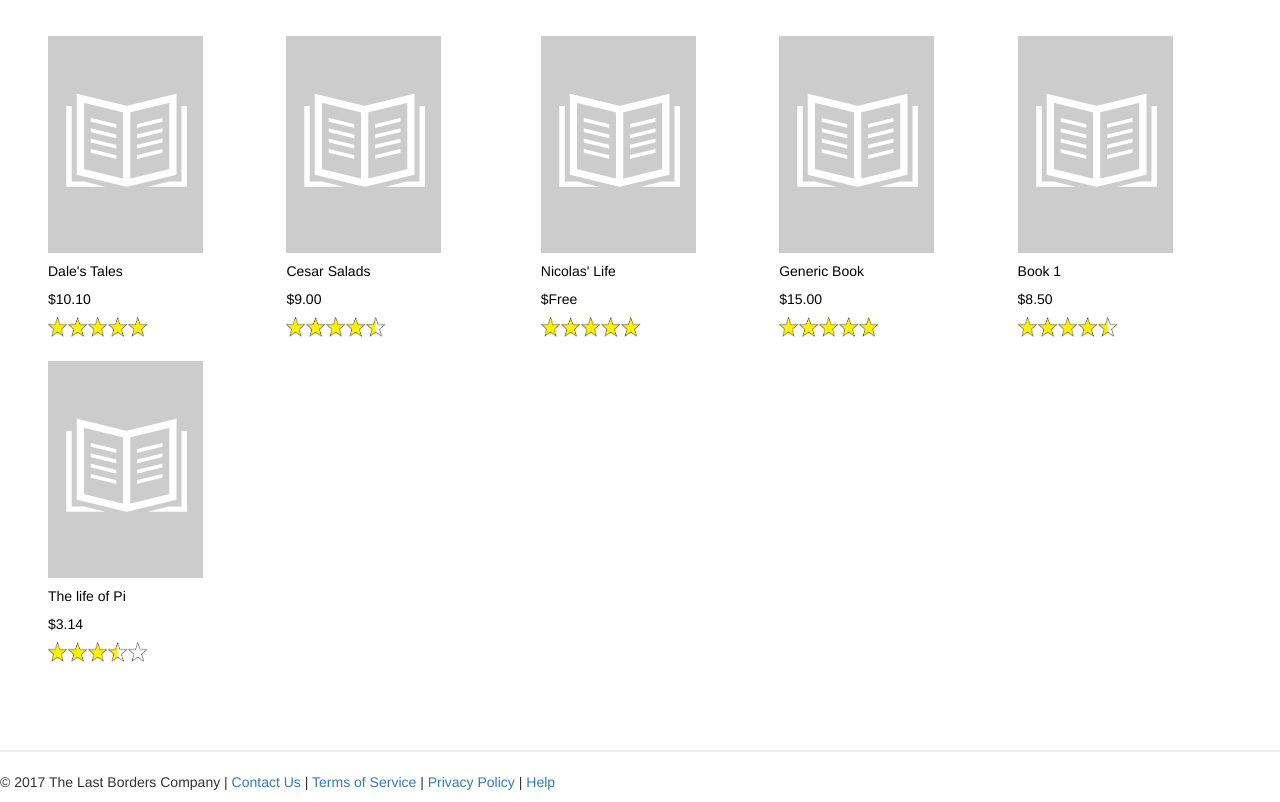
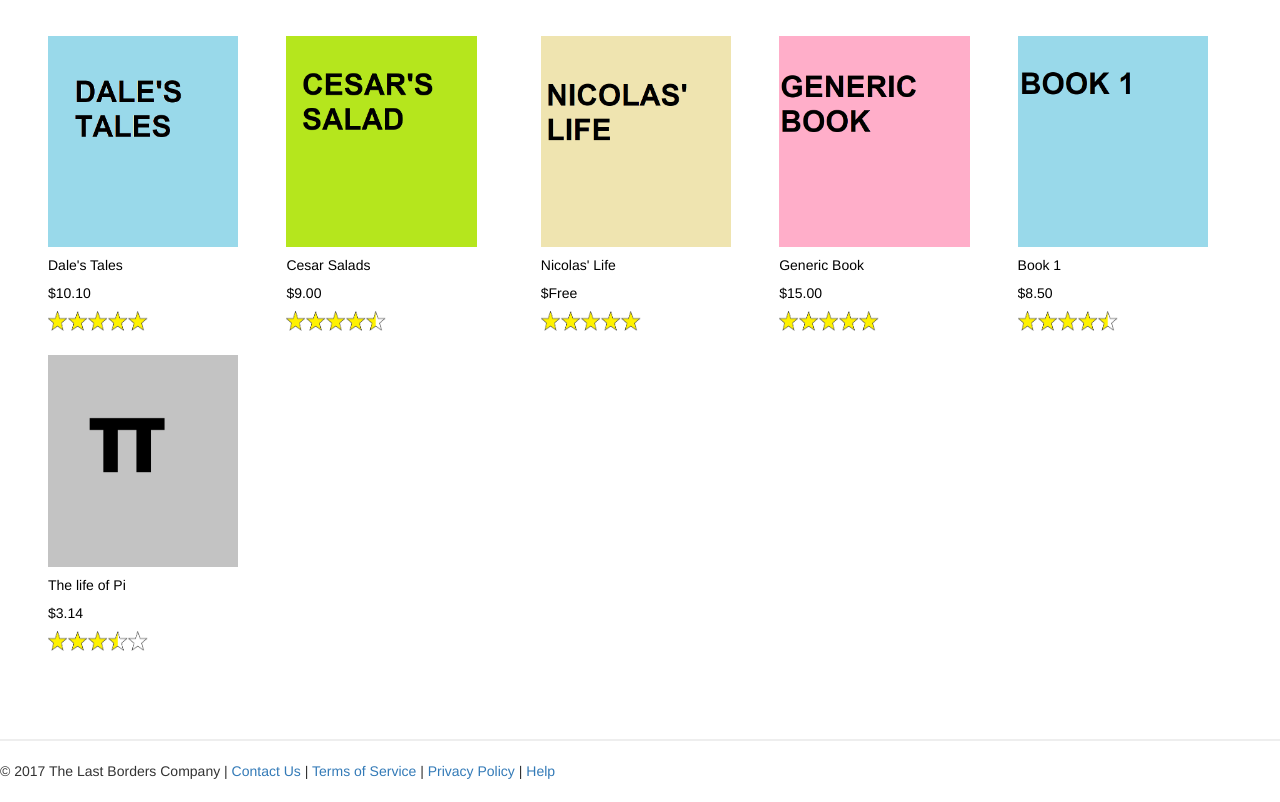
Before and after one commit to Dpereira91/Geek_text, a PHP site: page /books.php in a window 1280 px wide. Shown: the part 52-854 px from the top of the page. After the commit the page ends 831 px from the top, so only its background shows below. Run offline with PHP 8.4, Linux system fonts and the light colour scheme; data comes from the database, SQL or seed files in the repository; some libraries are stand-ins or nearby versions.

Commit message:
Implemented basic book covers based on book ID. Thats why the png images are numbers

```diff
--- a/books.php
+++ b/books.php
@@ -12,7 +12,7 @@
 	$result=mysqli_query($link, $sql);
 	echo'<div style="display:flex; flex-wrap: wrap;">';
 	while( $row=mysqli_fetch_array($result) ) {
-		echo'<a class="ai" href=""><figure><img class="imgi" src="default_book.png" alt=""><figcaption>' . $row["title"] . '</figcaption>
+		echo'<a class="ai" href=""><figure><img class="imgi" src="images/'. $row["id"] . '.png" alt=""><figcaption>' . $row["title"] . '</figcaption>
 		<figcaption>$' . $row["price"] . '</figcaption><figcaption>';
 		if ( $row['rating'] <= '1' ) {
 			echo'<img src="ratings/1.png" style="width:100px; height:20px;">';
--- a/index.php
+++ b/index.php
@@ -27,7 +27,7 @@
 	$sql = "SELECT * FROM books ORDER BY rating DESC LIMIT 10";
 	$result=mysqli_query($link, $sql);
 	while( $row=mysqli_fetch_array($result) ) {
-		echo'<a class="ai" href=""><figure><img class="imgi" src="default_book.png" alt=""><figcaption>' . $row["title"] . '</figcaption>
+		echo'<a class="ai" href=""><figure><img class="imgi" src="images/'. $row["id"] . '.png" alt=""><figcaption>' . $row["title"] . '</figcaption>
 		<figcaption>$' . $row["price"] . '</figcaption><figcaption>';
 		if ( $row['rating'] <= '1' ) {
 			echo'<img src="ratings/1.png" style="width:100px; height:20px;">';
```
Also changed, not shown: images/0.png (added), images/1.png (added), images/10.png (added), images/2.png (added), images/3.png (added), images/4.png (added), images/5.png (added), images/6.png (added), images/7.png (added), images/8.png (added), images/9.png (added).
